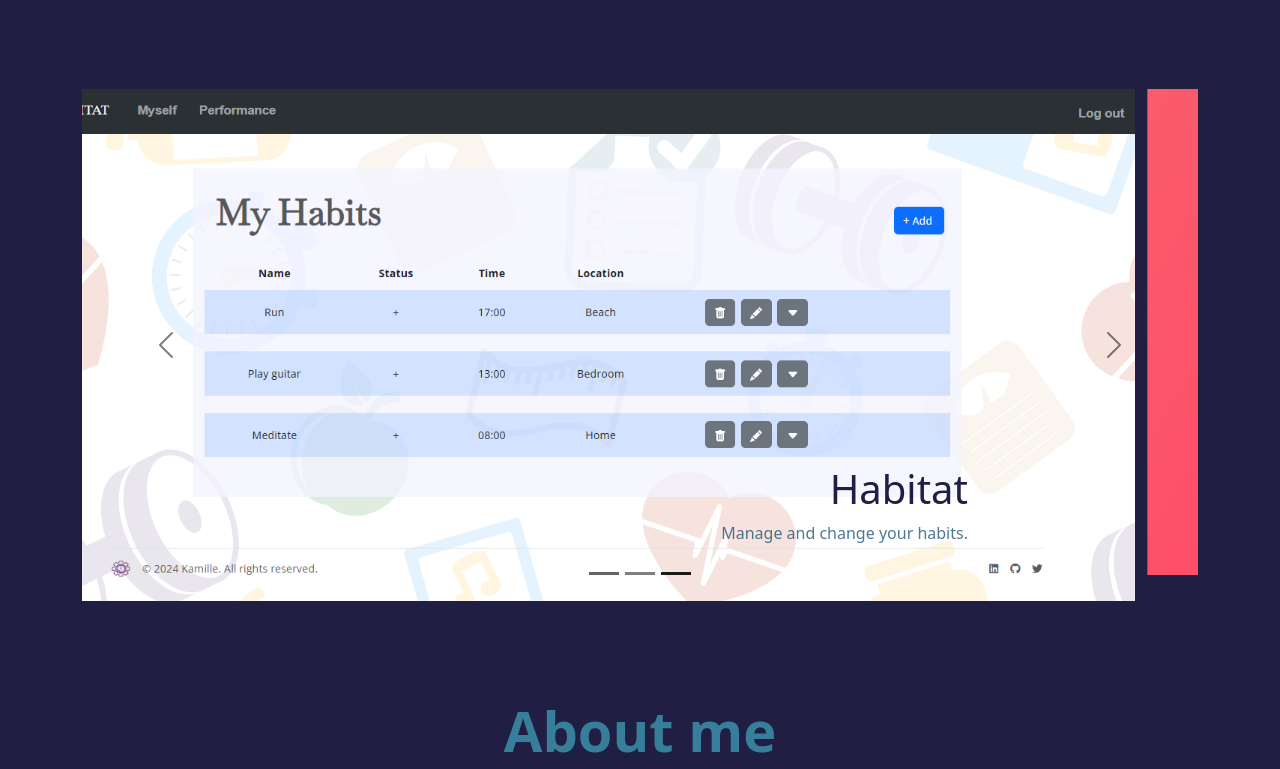
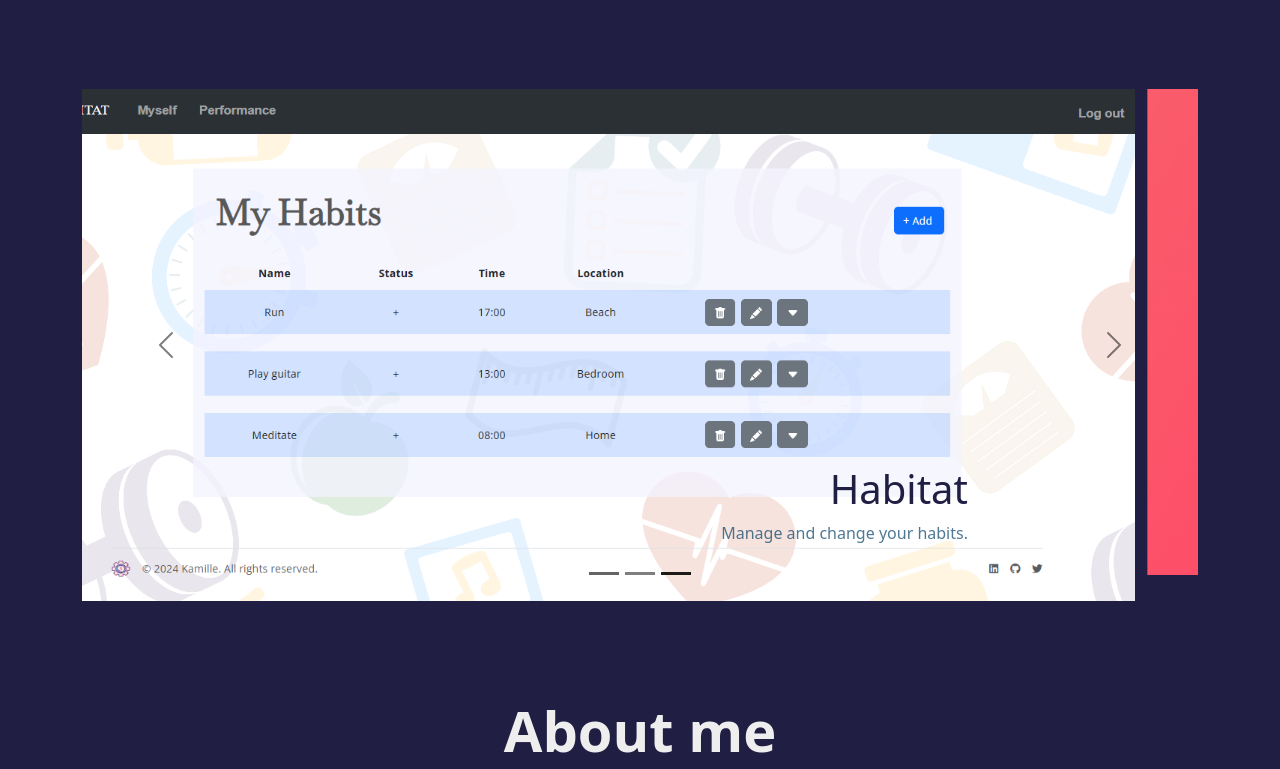
Before and after one commit to kamille-rabelo/portfolio, a plain HTML site: page index.html in a window 1280 px wide. Shown: the part 925-1694 px from the top of the page. Drawn offline with nearby package versions, Linux system fonts and the light colour scheme.

Commit message:
add emphasis to headlines

```diff
--- a/styles/style.css
+++ b/styles/style.css
@@ -32,10 +32,6 @@ body {
     color: var(--quartenary-color);
 }
 
-.text-body-emphasis {
-    color: var(--tertiary-color) !important;
-}
-
 .btn-customized {
     background-color: var(--secondary-color);
     border-color: var(--secondary-color);
@@ -55,6 +51,10 @@ h1 {
     color: var(--primary-color);
 }
 
+.text-body-emphasis, h2, h3 {
+    color: var(--quartenary-color) !important;
+}
+
 .carousel-caption {
     visibility: hidden;
 }
```
